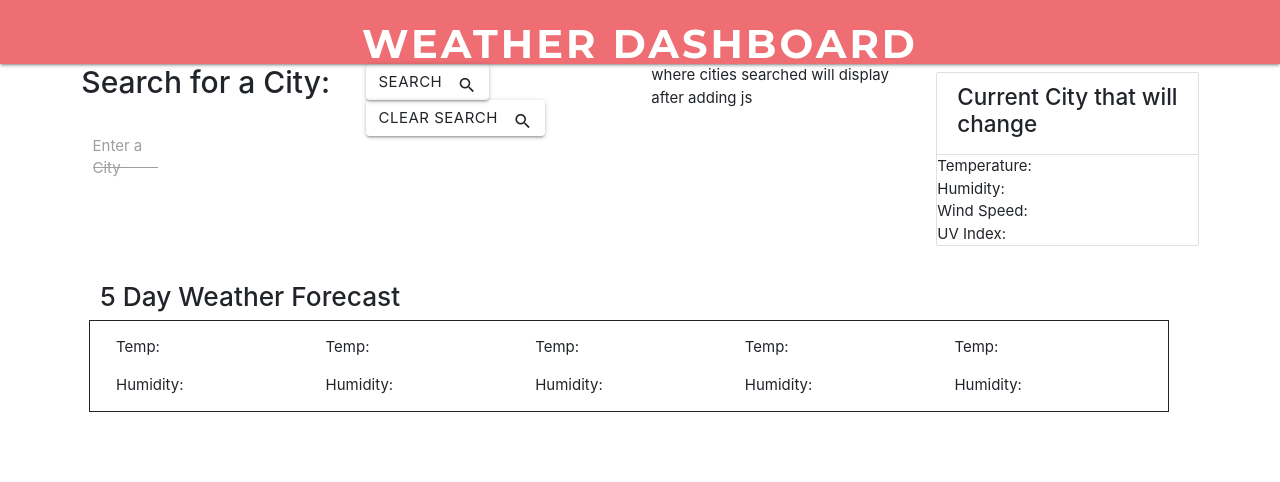
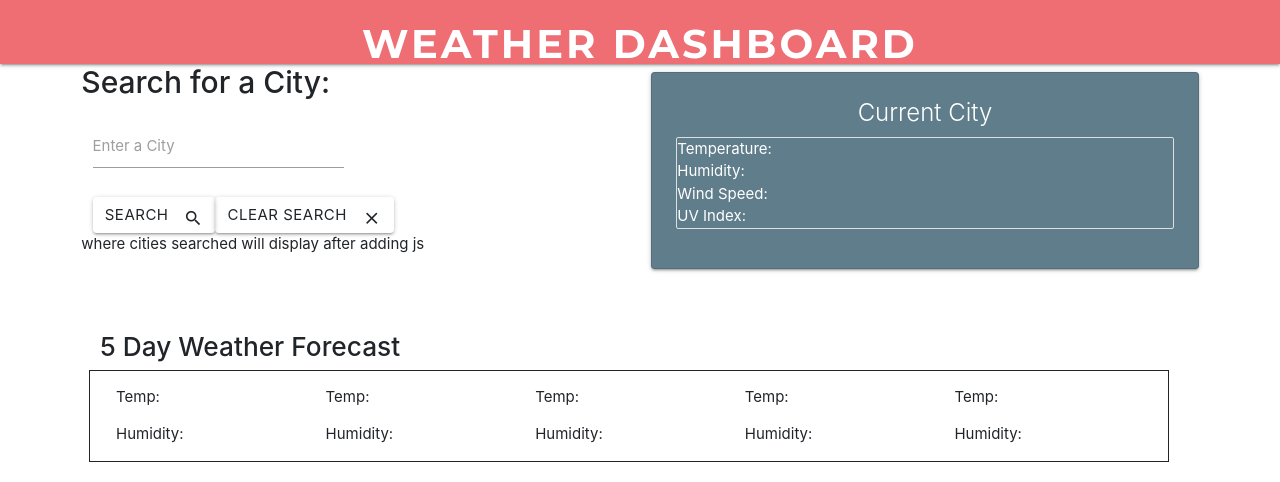
Before and after one commit to marisanesmith/Weather_Dashboard, a plain HTML site: page index.html in a window 1280 px wide. Drawn offline with nearby package versions, Linux system fonts and the light colour scheme.

Commit message:
updated HTML

```diff
--- a/index.html
+++ b/index.html
@@ -27,40 +27,50 @@
         <!-- first row that has the search for a city function-->
     <div class="row">
         <!-- <div class="row"> -->
-            <form class="col s4">
+        <div class="col s12 m3">
+            <form>
                 <h2> Search for a City: </h2>
-                <div class="input-field col s4">
+                <div class="input-field col s6">
                     <textarea id="enterCity" class="materialize-textarea"></textarea>
                     <label for="textarea1">Enter a City</label>
                 </div>
             </form>
-        <!-- </div> -->
-        <div class="col s4">
+        <!-- <div class="col s4"> -->
+            <div class="row col s12">
                 <button id="startSearch" class="btn waves-effect waves-light" type="search" name="action">Search
                     <i class="material-icons right">search</i>
                 </button>
                 <button id="clearSearch" class="btn waves-effect waves-light" type="search" name="action">Clear Search
-                <i class="material-icons right">search</i>
+                    <i class="material-icons right">clear</i>
                 </button>
-        </div>
-        <!-- where the list of cities will be displayed after the search-->
-        <div class="col s4">
+                <div class="row">
                     <table>
                         <tbody id="listOfCities">
                             <p>where cities searched will display after adding js</p>
                         </tbody>
                     </table>
                 </div>
+            </div>
+        </div>
+
+            <!-- where the list of cities will be displayed after the search-->
+
         <!-- where the list of current weather data will be displayed-->
-        <div class="col s8" id="current-weather">
-            <ul class="collection with-header">
-                <li class="collection-header" id="current-city"><h4>Current City that will change</h4></li>
+        <!-- <div class="row"> -->
+            <div class="col s12 m6">
+                <div class="card blue-grey">
+                    <div class="card-content white-text">
+                        <span class="card-title center" id="current-city">Current City</span>
+                        <ul class="collection">
                         <li id="temperature"> Temperature: </li>
                         <li id="humidity"> Humidity: </li>
                         <li id="wind-speed"> Wind Speed: </li>
                         <li id="uv-index"> UV Index: </li>
                         </ul>
                     </div>
+                </div>
+            </div>
+        <!-- </div> -->
     </div>
     </div>
 
@@ -104,7 +114,7 @@
     </div>
 
 
-    <!--JavaScript at end of body for optimized loading-->
+    <!--JavaScript tags at the end of body-->
     <!-- <script src="https://kit.fontawesome.com/780f2a9447.js" crossorigin="anonymous"></script> -->
     <script src="https://code.jquery.com/jquery-3.5.1.slim.min.js" integrity="sha384-DfXdz2htPH0lsSSs5nCTpuj/zy4C+OGpamoFVy38MVBnE+IbbVYUew+OrCXaRkfj" crossorigin="anonymous"></script>
     <script src="assets/materialize.js"></script>
```
Lines whose indentation alone changed are shown as unchanged.
